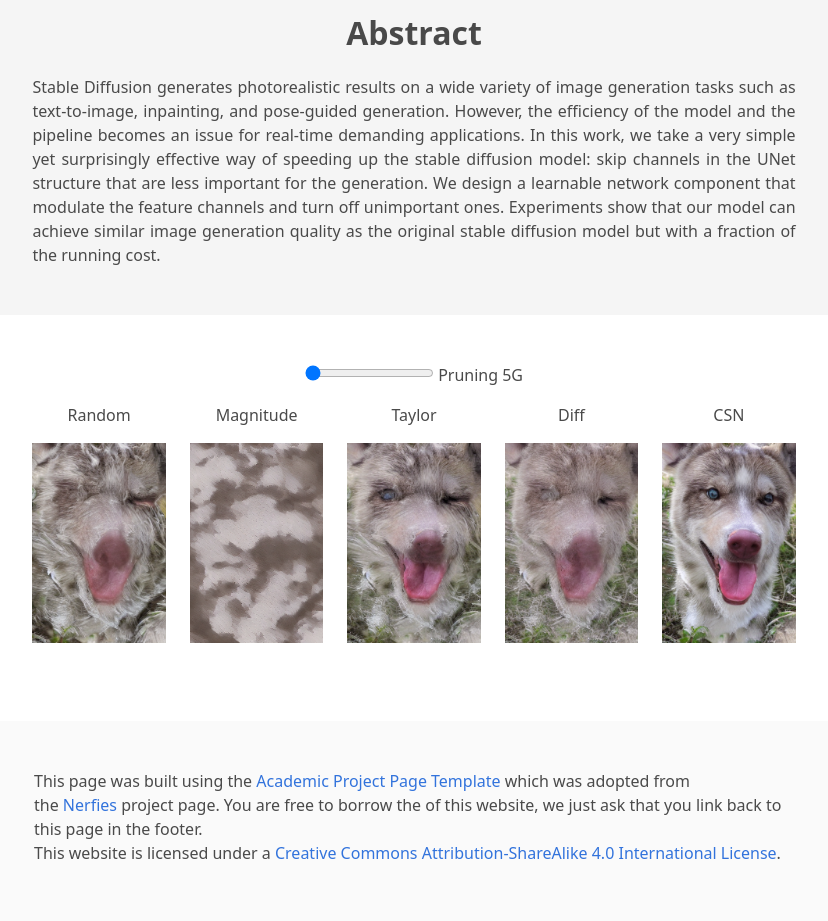
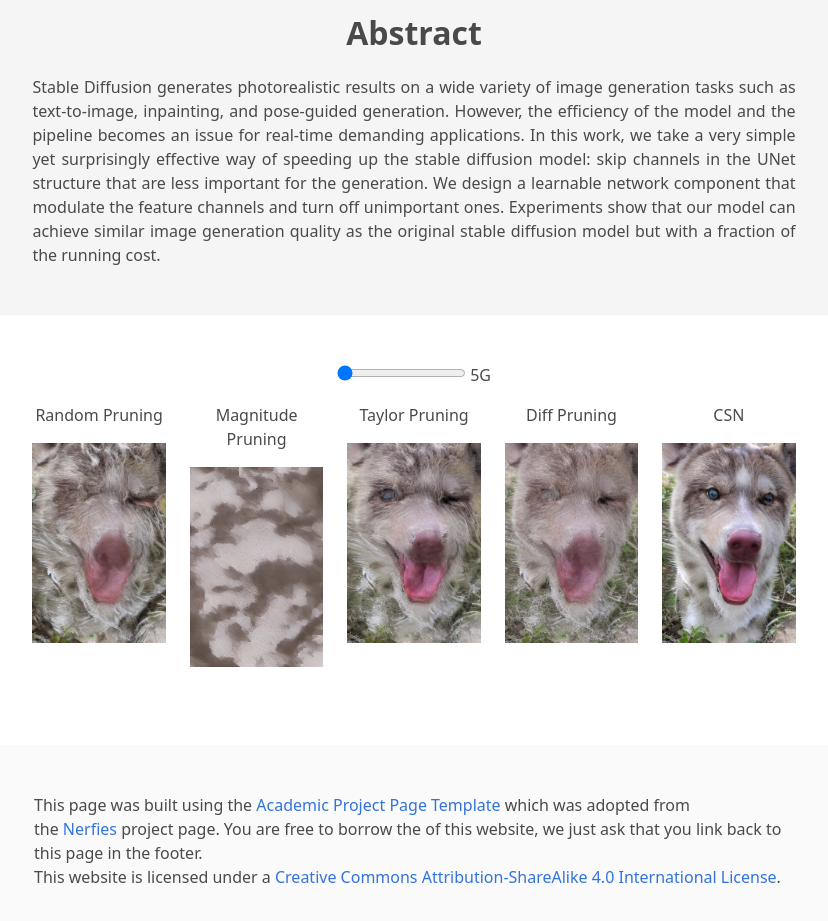
Before and after one commit to rusu4943/CSN, a plain HTML site: page index.html in a window 1280 px wide. Shown: the part 844-1765 px from the top of the page, without its empty margins (226-1054 px from the left). Drawn offline with nearby package versions, Linux system fonts and the light colour scheme; some icons are missing.

Commit message:
Update index.html

```diff
--- a/index.html
+++ b/index.html
@@ -180,24 +180,24 @@
       <div class="column is-four-fifths">
         <div class="content has-text-centered">
           <p>
-            <input id="valR" type="range" min="5" max="40" value="5" step="5" oninput="showVal(this.value)" onchange="showVal(this.value)" />
+            <input id="valR" type="range" min="0" max="7" value="0" step="1" oninput="showVal(this.value)" onchange="showVal(this.value)" />
             <span id="range">5G</span>
             <br />
             <div class="columns is-centered">
               <div class="column has-text-centered">
-                <p>Random</p>
+                <p>Random Pruning</p>
                 <img id="img1" src="static/images/SDM/Random_pruned_SDM/5.png" style="width: 200px; height: 200px; object-fit: cover;">
               </div>
               <div class="column has-text-centered">
-                <p>Magnitude</p>
+                <p>Magnitude Pruning</p>
                 <img id="img2" src="static/images/SDM/Magnitude_SDM/5.png" style="width: 200px; height: 200px; object-fit: cover;">
               </div>
               <div class="column has-text-centered">
-                <p>Taylor</p>
+                <p>Taylor Pruning</p>
                 <img id="img3" src="static/images/SDM/Taylor_SDM/5.png" style="width: 200px; height: 200px; object-fit: cover;">
               </div>
               <div class="column has-text-centered">
-                <p>Diff</p>
+                <p>Diff Pruning</p>
                 <img id="img4" src="static/images/SDM/Diff-pruning_SDM/5.png" style="width: 200px; height: 200px; object-fit: cover;">
               </div>
               <div class="column has-text-centered">
@@ -207,26 +207,35 @@
             </div>
 
             <script>
-              var valuesList = [5, 17, 22, 45, 50, 61, 65, 85];
+              var valuesList = [
+                {display: "5G", fileValue: 5},
+                {display: "17G", fileValue: 10},
+                {display: "22G", fileValue: 15},
+                {display: "45G", fileValue: 20},
+                {display: "50G", fileValue: 25},
+                {display: "61G", fileValue: 30},
+                {display: "65G", fileValue: 35},
+                {display: "85G", fileValue: 40}
+              ];
 
               function showVal(index) {
                 var selectedValue = valuesList[index];
-                document.getElementById("range").innerHTML = 'Pruning ' + selectedValue + 'G';
-                updateImages(selectedValue);
+                document.getElementById("range").innerHTML = selectedValue.display;
+                updateImages(selectedValue.fileValue);
               }
 
-              function updateImages(value) {
-                document.getElementById("img1").src = preloadedImages["Random_pruned_SDM"][value].src;
-                document.getElementById("img2").src = preloadedImages["Magnitude_SDM"][value].src;
-                document.getElementById("img3").src = preloadedImages["Taylor_SDM"][value].src;
-                document.getElementById("img4").src = preloadedImages["Diff-pruning_SDM"][value].src;
-                document.getElementById("img5").src = preloadedImages["Skip-net_SDM"][value].src;
+              function updateImages(fileValue) {
+                document.getElementById("img1").src = preloadedImages["Random_pruned_SDM"][fileValue].src;
+                document.getElementById("img2").src = preloadedImages["Magnitude_SDM"][fileValue].src;
+                document.getElementById("img3").src = preloadedImages["Taylor_SDM"][fileValue].src;
+                document.getElementById("img4").src = preloadedImages["Diff-pruning_SDM"][fileValue].src;
+                document.getElementById("img5").src = preloadedImages["Skip-net_SDM"][fileValue].src;
               }
 
               // Preload images
               var preloadedImages = {};
               var folders = ["Random_pruned_SDM", "Magnitude_SDM", "Taylor_SDM", "Diff-pruning_SDM", "Skip-net_SDM"];
-              var preloadValues = [5, 17, 22, 45, 50, 61, 65, 85];
+              var preloadValues = [5, 10, 15, 20, 25, 30, 35, 40];
 
               folders.forEach(function(folder) {
                 preloadedImages[folder] = {};
@@ -248,6 +257,7 @@
     </div>
   </div>
 </section>
+
 
 
 
```
